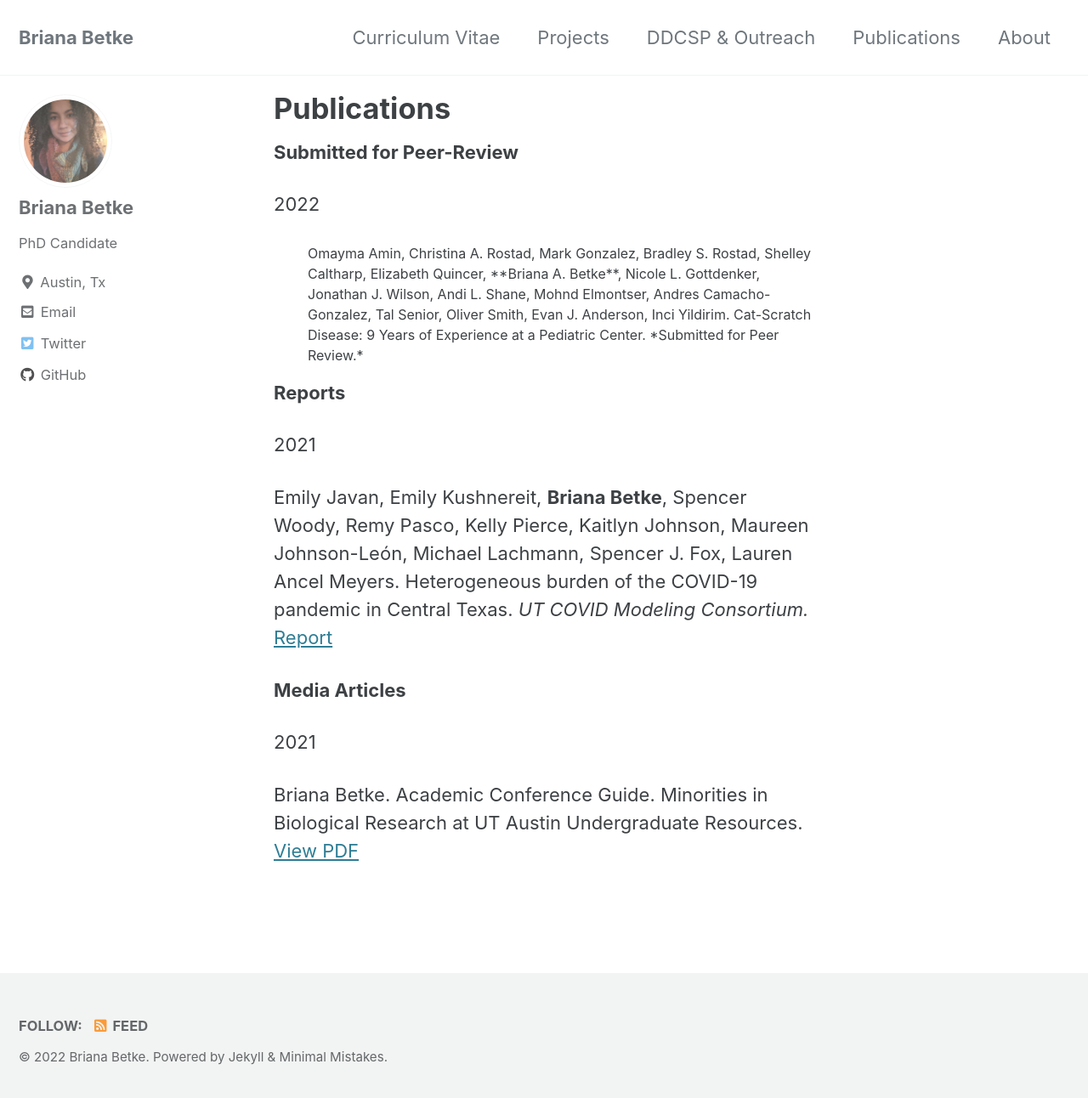
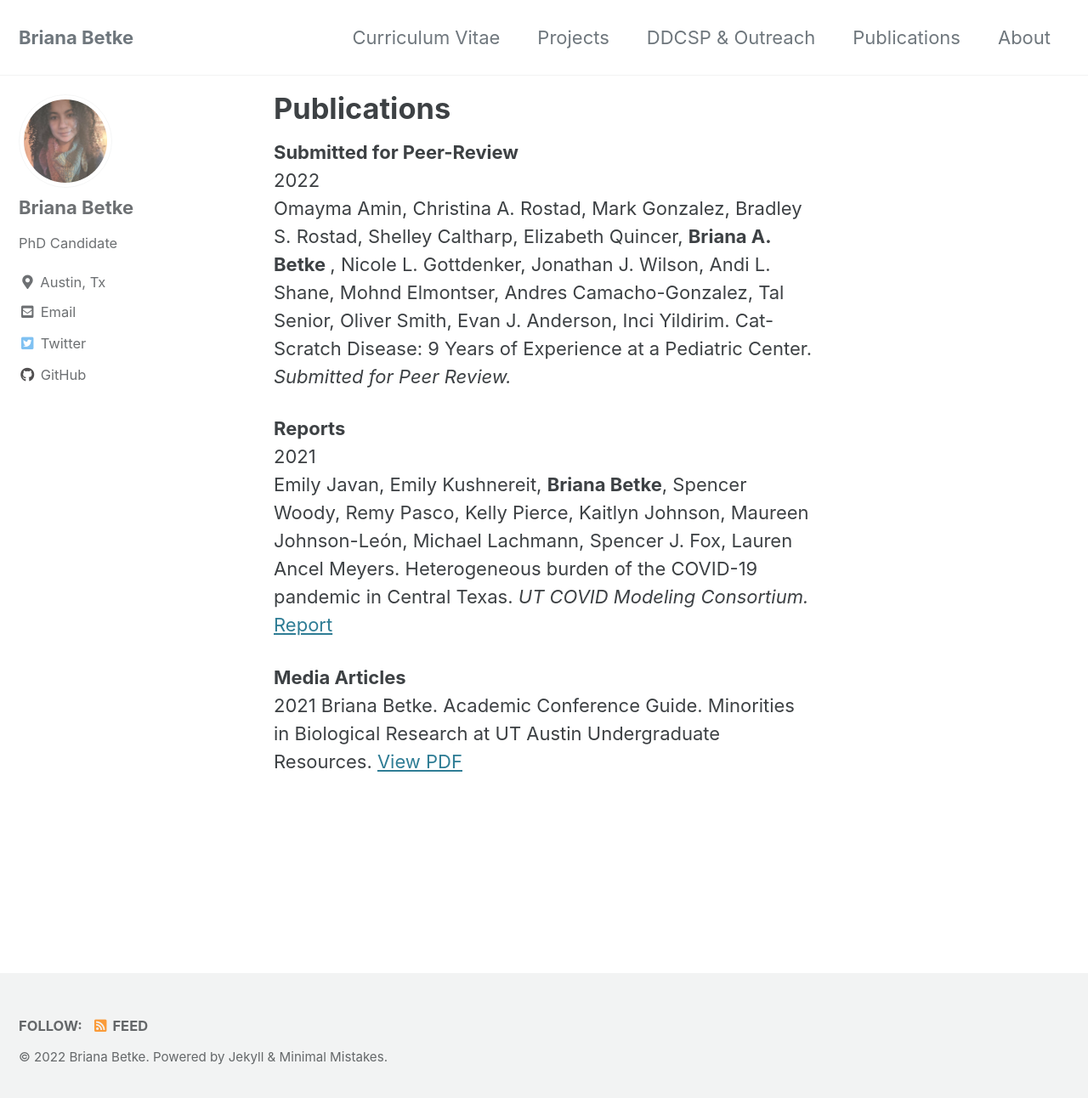
Before and after one commit to babetke/babetke.github.io, a Jekyll site: the page built from _pages/publications.md, in a window 1280 px wide and 1300 px high. Shown: the top 1292 px of the window at 85% size. Built offline with Jekyll 4.4.1, drawn with Linux system fonts in a browser that asks for light colours; cached includes are drawn as plain includes.

Commit message:
Updating Publication Format

```diff
--- a/_pages/publications.md
+++ b/_pages/publications.md
@@ -4,24 +4,15 @@ permalink: /publications/
 ---
 
 **Submitted for Peer-Review**
+2022
+Omayma Amin, Christina A. Rostad, Mark Gonzalez, Bradley S. Rostad, Shelley Caltharp, Elizabeth Quincer, <strong> Briana A. Betke </strong>, Nicole L. Gottdenker, Jonathan J. Wilson, Andi L. Shane, Mohnd Elmontser, Andres Camacho-Gonzalez, Tal Senior, Oliver Smith, Evan J. Anderson, Inci Yildirim. Cat-Scratch Disease: 9 Years of Experience at a Pediatric Center. *Submitted for Peer Review.*
 
-2022
-
-<font size="3">
-  <ul>
-    Omayma Amin, Christina A. Rostad, Mark Gonzalez, Bradley S. Rostad, Shelley Caltharp, Elizabeth Quincer, **Briana A. Betke**, Nicole L. Gottdenker,         Jonathan J. Wilson, Andi L. Shane, Mohnd Elmontser, Andres Camacho-Gonzalez, Tal Senior, Oliver Smith, Evan J. Anderson, Inci Yildirim. Cat-Scratch         Disease: 9 Years of Experience at a Pediatric Center. *Submitted for Peer Review.*
-  </ul>
-</font>
 
 **Reports**
+2021
+Emily Javan, Emily Kushnereit, **Briana Betke**, Spencer Woody, Remy Pasco, Kelly Pierce, Kaitlyn Johnson, Maureen Johnson-León, Michael Lachmann, Spencer J. Fox, Lauren Ancel Meyers. Heterogeneous burden of the COVID-19 pandemic in Central Texas. *UT COVID Modeling Consortium.* [Report](https://sites.cns.utexas.edu/sites/default/files/cid/files/austin_covid-19_spatial_burden_report.pdf?m=1611796135)
 
-2021
-
-Emily Javan, Emily Kushnereit, **Briana Betke**, Spencer Woody, Remy Pasco, Kelly Pierce, Kaitlyn Johnson, Maureen Johnson-León, Michael Lachmann, Spencer J. Fox, Lauren Ancel Meyers. Heterogeneous burden of the COVID-19 pandemic in Central Texas. *UT COVID Modeling Consortium.*
-    [Report](https://sites.cns.utexas.edu/sites/default/files/cid/files/austin_covid-19_spatial_burden_report.pdf?m=1611796135)
 
 **Media Articles**
-
 2021
-
 Briana Betke. Academic Conference Guide. Minorities in Biological Research at UT Austin Undergraduate Resources. [View PDF](https://minoritiesinbiologicalresearch.weebly.com/uploads/1/3/5/8/135801712/academic_conference_guide.pdf)
```
